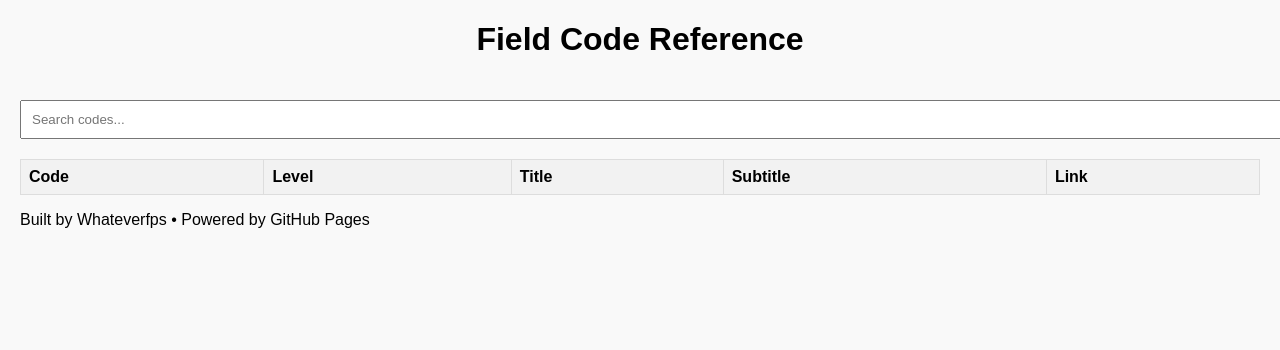
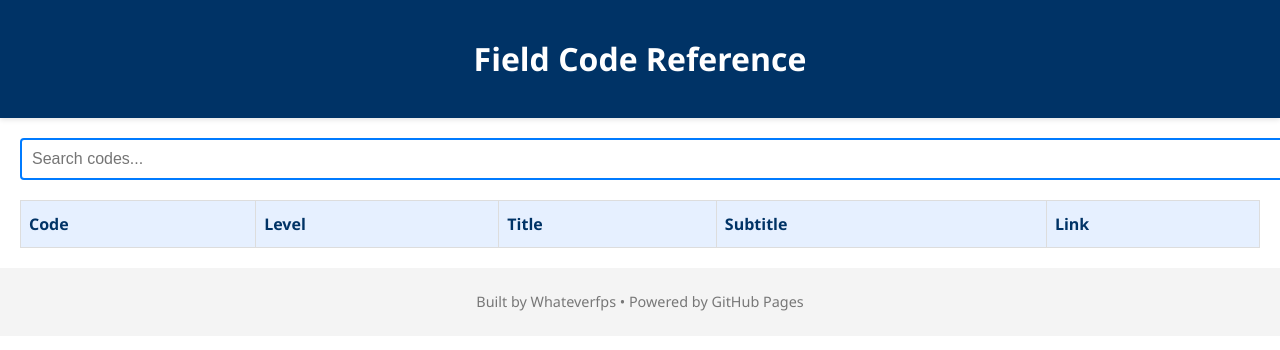
Before and after one commit to whateverfps/field-code-app, a plain HTML site: page index.html in a window 1280 px wide. Drawn offline with Linux system fonts and the light colour scheme.

Commit message:
Update style.css

```diff
--- a/style.css
+++ b/style.css
@@ -1,34 +1,73 @@
 
 body {
-    font-family: Arial, sans-serif;
-    margin: 20px;
-    padding: 0;
-    background-color: #f9f9f9;
+    margin: 0;
+    font-family: 'Segoe UI', Tahoma, Geneva, Verdana, sans-serif;
+    background-color: #ffffff;
+    color: #333;
 }
-h1 {
+
+header {
+    background-color: #003366;
+    color: #ffffff;
+    padding: 1rem;
     text-align: center;
+    box-shadow: 0 2px 5px rgba(0,0,0,0.1);
 }
+
+main {
+    padding: 20px;
+}
+
 #searchBox {
     width: 100%;
     padding: 10px;
-    margin: 20px 0;
+    margin-bottom: 20px;
+    border: 2px solid #007BFF;
+    border-radius: 4px;
+    font-size: 1rem;
 }
+
+.table-container {
+    overflow-x: auto;
+}
+
 table {
     width: 100%;
     border-collapse: collapse;
 }
+
 th, td {
+    padding: 12px 8px;
+    border: 1px solid #ddd;
     text-align: left;
-    padding: 8px;
-    border: 1px solid #ddd;
 }
+
 th {
-    background-color: #f2f2f2;
+    background-color: #e6f0ff;
+    color: #003366;
 }
+
+tr:nth-child(even) {
+    background-color: #f9f9f9;
+}
+
+tr:hover {
+    background-color: #f1f9ff;
+}
+
 a {
-    color: #0066cc;
+    color: #007BFF;
     text-decoration: none;
 }
+
 a:hover {
     text-decoration: underline;
 }
+
+footer {
+    text-align: center;
+    padding: 10px;
+    background-color: #f4f4f4;
+    font-size: 0.9rem;
+    color: #777;
+}
```
